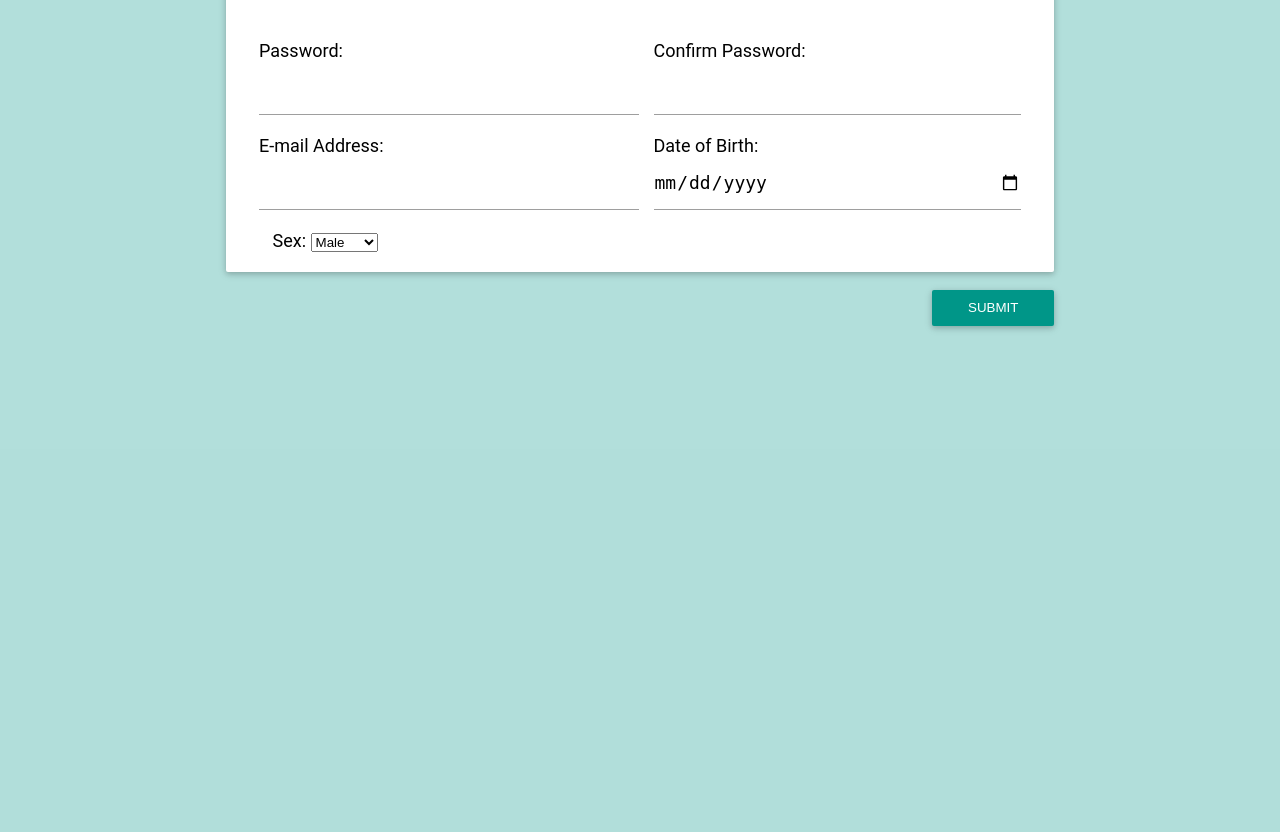
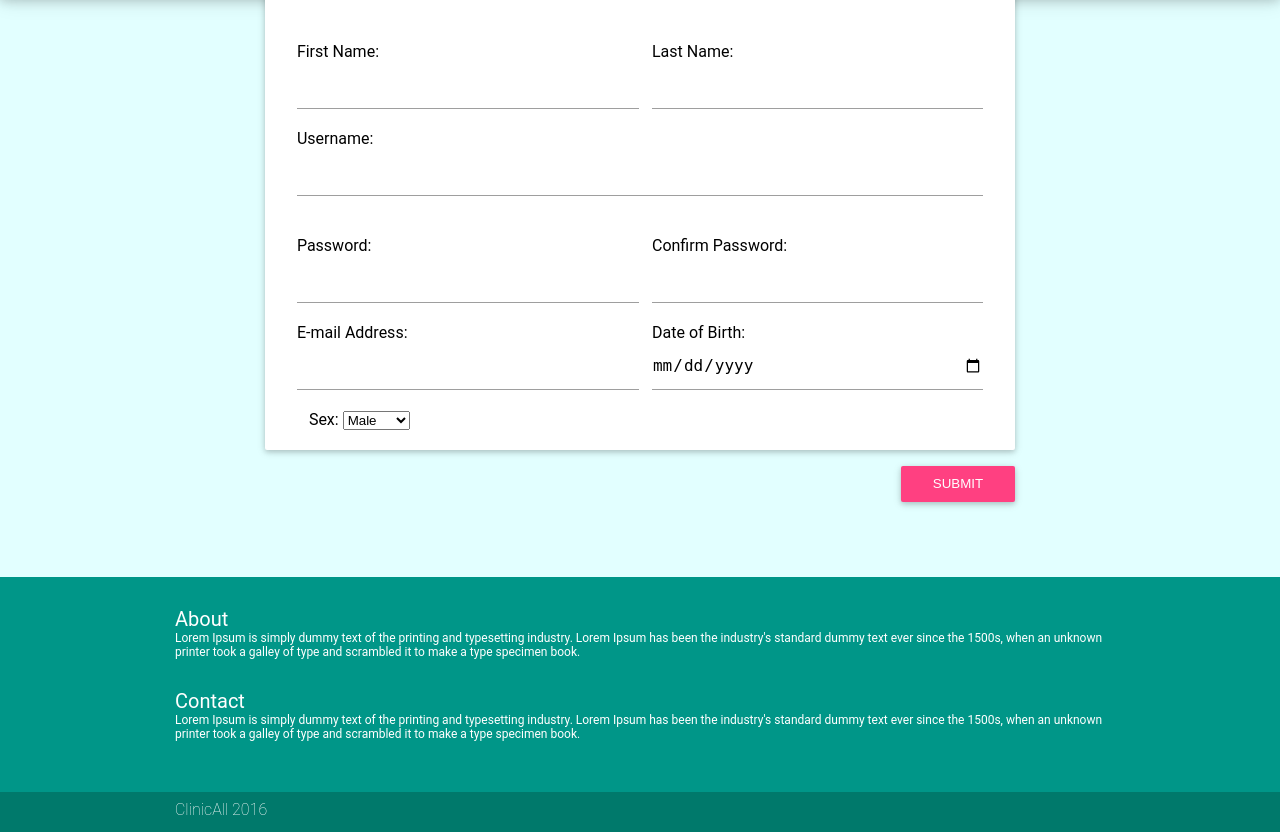
Before and after one commit to its-czarina/Clinic_hub, a CodeIgniter app: page /database/index.php/home in a window 1280 px wide. Shown: the part 351-1183 px from the top of the page. Before the commit the page ends 682 px from the top, so only its background shows below. Run offline with CodeIgniter, Linux system fonts and the light colour scheme.

Commit message:
UI commit added footer nav banner etc

```diff
--- a/CodeIgniter-3.1.0/application/assets/styles/global.css
+++ b/CodeIgniter-3.1.0/application/assets/styles/global.css
@@ -1,24 +1,27 @@
 body{
-	background-color: #B2DFDB;
+	background-color: #E2FFFF;
     margin: 0px;
 }
 html {
-    font-size: 18px;
+    font-size: 16px;
     font-family: "Roboto", sans-serif;
     font-weight: normal;
     text-align: center;
     vertical-align: middle;
 }
 nav{
-    box-shadow: 0 2px 5px 0 rgba(0, 0, 0, 0.16), 0 2px 10px 0 rgba(0, 0, 0, 0.12);
+    box-shadow: 0 2px 10px 0 rgba(0, 0, 0, 0.16), 0 2px 20px 0 rgba(0, 0, 0, 0.12);
     color: #fff;
-    background-color: #009688;
+    background-image: url("C:/Program Files/xampp/htdocs/xampp/htdocs/CAll/images/nav.png");
     width: 100%;
-    height: 80px;
+    height: 350px;
     line-height: 80px;
     margin: 0px;
     padding: 0px;
     box-sizing:border-box;
+}
+img{
+    height: 15%;
 }
 div {
     display: block;
@@ -79,15 +82,16 @@ label{
     display: block;
 }
 input[type=text]:focus,input[type=text]:hover,input[type=password]:focus,input[type=password]:hover,input[type=date]:focus,input[type=date]:hover{
-	border-bottom: 2px solid #009688;
+	border-bottom: 2px solid #FF4081;
 }
 .hidden-container{
+    margin-top: -165px;
 	display: inline-block;
 }
 .card{
 	position: relative;
     background-color: rgb(255, 255, 255);
-    margin: 0.5rem 0px 1rem;
+    margin: 0 0px 1rem;
     border-radius: 2px;
     box-shadow: 0 2px 5px 0 rgba(0, 0, 0, 0.16), 0 2px 10px 0 rgba(0, 0, 0, 0.12);
     box-sizing: border-box;
@@ -99,10 +103,18 @@ input[type=text]:focus,input[type=text]:hover,input[type=password]:focus,input[t
     box-sizing: border-box;
     display: inline-block;
 }
+.logo{
+    display: inline-block;
+    vertical-align: middle;
+}
 .card-title{
 	padding: 20px;
 	font-size: 1.5rem;
     font-weight: 300;
+}
+.title{
+    font-size: 36px;
+    color: white;
 }
 .btn{
 	box-shadow: 0 2px 5px 0 rgba(0, 0, 0, 0.16), 0 2px 10px 0 rgba(0, 0, 0, 0.12);
@@ -116,7 +128,7 @@ input[type=text]:focus,input[type=text]:hover,input[type=password]:focus,input[t
 
 }
 .btn:hover{
-    background-color:#757575
+    box-shadow: 0 5px 11px 0 rgba(0, 0, 0, 0.18), 0 4px 15px 0 rgba(0, 0, 0, 0.15);
 }
 .global-button{
 	cursor: pointer;
@@ -126,7 +138,7 @@ input[type=text]:focus,input[type=text]:hover,input[type=password]:focus,input[t
 	z-index: 1;
 	position: relative;
 	background: rgba(0, 0, 0, 0.2);
-	background-color: #009688
+	background-color: #FF4081;
 
 }
 .animate3s{
@@ -135,3 +147,38 @@ input[type=text]:focus,input[type=text]:hover,input[type=password]:focus,input[t
     -o-transition: all 0.3s ease-in-out;
     transition: all 0.3s ease-in-out;
 }
+.footer{
+    margin-top: 75px;
+    min-height:215px;
+    width:100%;
+    background-color: #009688;
+    padding-top: 30px;
+    padding-left: 175px;
+    padding-right: 175px;
+    box-sizing:border-box;
+    text-align: center;
+}
+.copyright{
+    height:40px;
+    width: 100%;
+    width:100%;
+    background-color: #00796B;
+    color: white;
+    padding-left: 175px;
+    box-sizing:border-box;
+    vertical-align: middle;
+    font-weight: lighter;
+    padding-top: 8px;
+}
+.footer-item{
+    padding-bottom: 30px;
+    color: white;
+
+}
+.footer-title{
+    font-size: 20px;
+    color: white;
+}
+.footer-content{
+    font-size:12px;
+}
--- a/CodeIgniter-3.1.0/application/views/home.php
+++ b/CodeIgniter-3.1.0/application/views/home.php
@@ -8,18 +8,24 @@
 		<?php echo form_open('home'); ?>
 		<nav>
 			<div class="nav-container">
-				<div class="col">
-					ClinicAll
-				</div>
+
 			</div>
 		</nav>
+
 		<div class="hidden-container">
+			<div>
+				<div class="logo">
+					<img src="C:\Program Files\xampp\htdocs\xampp\htdocs\CAll\images\logo_y.png">
+				</div>
+
+			</div>
+		<form>
 		<div class="card">
 			<div class="card-title">
 				Personal Information
 			</div>
 			<div class="card-content">
-			<form>
+
 				<div class="row">
 					<div class="col leftmost">
 						<label>First Name: </label>
@@ -68,5 +74,27 @@
 		</div>
 		</form>
 	</div>
+	<div class="footer">
+			<div class="col footer-item">
+				<div class="footer-title">
+					About
+				</div>
+				<div class="footer-content">
+					Lorem Ipsum is simply dummy text of the printing and typesetting industry. Lorem Ipsum has been the industry's standard dummy text ever since the 1500s, when an unknown printer took a galley of type and scrambled it to make a type specimen book.
+				</div>
+			</div>
+			<div class="col footer-item">
+				<div class="footer-title">
+					Contact
+				</div>
+				<div class="footer-content">
+					Lorem Ipsum is simply dummy text of the printing and typesetting industry. Lorem Ipsum has been the industry's standard dummy text ever since the 1500s, when an unknown printer took a galley of type and scrambled it to make a type specimen book.
+				</div>
+			</div>
+		</div>
+	</div>
+	<div class="copyright">
+		<a>ClinicAll 2016</a>
+	</div>
 </body>
 </html>
```
Lines whose indentation alone changed are shown as unchanged.
